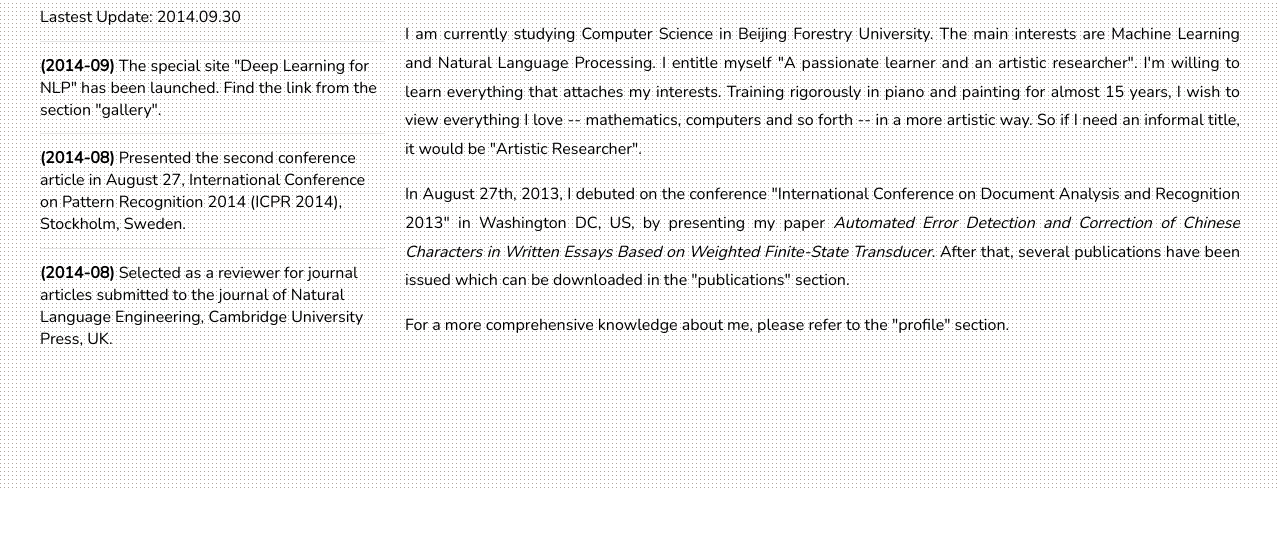
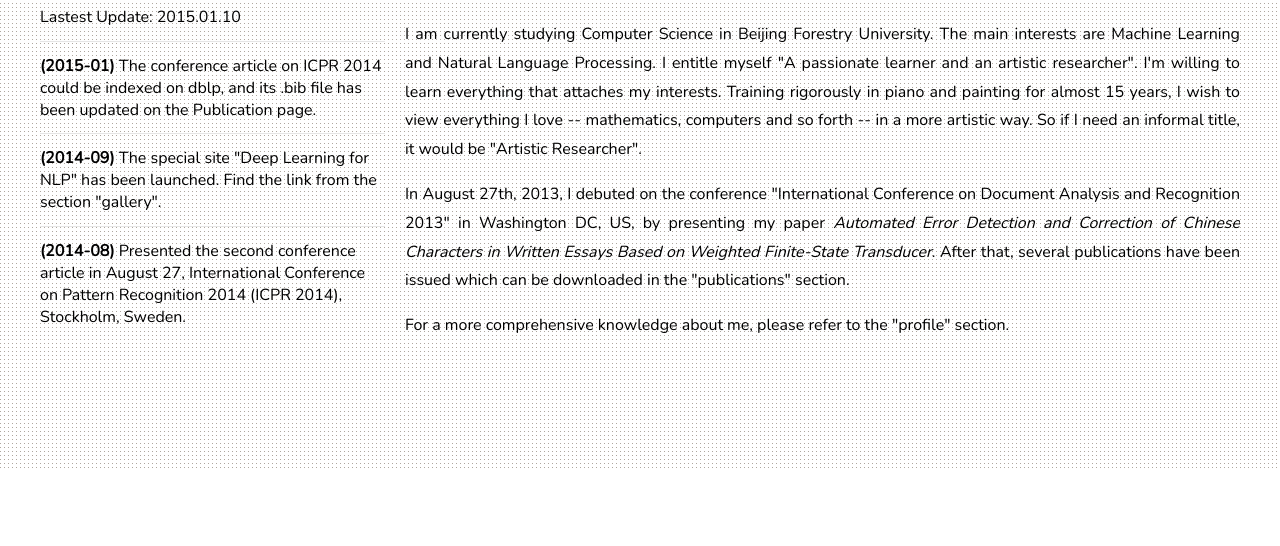
Before and after one commit to mrholiday/mrholiday.github.io, a plain HTML site: page index.html in a window 1280 px wide. Shown: the part 757-1303 px from the top of the page. Drawn offline with nearby package versions, Linux system fonts and the light colour scheme.

Commit message:
bib update

```diff
--- a/index.html
+++ b/index.html
@@ -83,10 +83,10 @@ Released   : 20130623
 					<h2>What's Up ?!</h2>
 				</div>
 				<ul class="style2">
-					<li>Lastest Update: 2014.09.30</li>
+					<li>Lastest Update: 2015.01.10</li>
+					<li><strong>(2015-01)</strong> The conference article on ICPR 2014 could be indexed on dblp, and its .bib file has been updated on the Publication page.</li>
 					<li><strong>(2014-09)</strong> The special site "Deep Learning for NLP" has been launched. Find the link from the section "gallery".</li>
 					<li><strong>(2014-08)</strong> Presented the second conference article in August 27, International Conference on Pattern Recognition 2014 (ICPR 2014), Stockholm, Sweden.</li>
-					<li><strong>(2014-08)</strong> Selected as a reviewer for journal articles submitted to the journal of Natural Language Engineering, Cambridge University Press, UK.</li>
 				</ul>
 			</div>
 
```
Also changed, not shown: profile.html (+1 -1 lines), publications.html (+2 -2 lines), publications/2014/nle.png, 5 other files.
